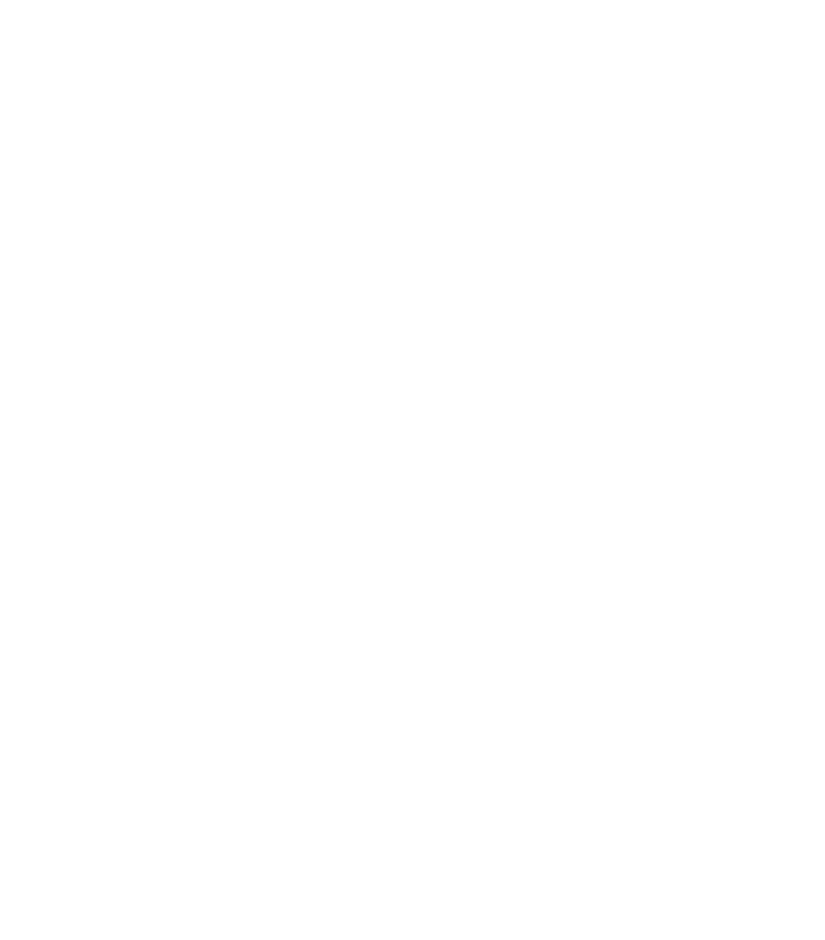
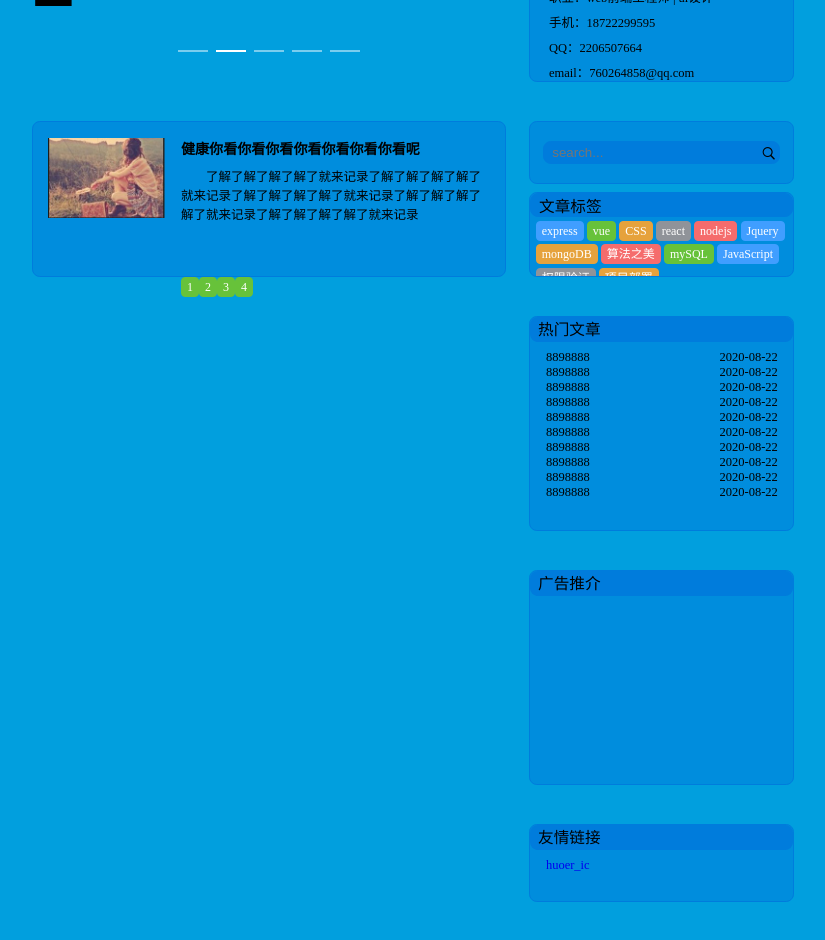
Before and after one commit to web-wu/yunBlog, a Vue app: page /articlelist in a window 1280 px wide. Shown: the part 160-1100 px from the top of the page, without its empty margins (227-1052 px from the left). Before the commit the page ends 800 px from the top, so only its background shows below. Built offline with nearby package versions, Linux system fonts and the light colour scheme.

Commit message:
articleList完成

```diff
--- /dev/null
+++ b/src/components/home/Ad.vue
@@ -0,0 +1,41 @@
+<template>
+  <div class="ad">
+    <div class="ad_Titile">广告推介</div>
+    <div class="ad_content">
+      <img src="" alt="">
+    </div>
+  </div>
+</template>
+
+<script>
+export default {
+  data () {
+    return {}
+  }
+}
+</script>
+
+<style lang="less" scoped>
+@themoColor: #007cdc;
+@bgColor: #019fde;
+@fontColor: #123456;
+@bg1Color: #008ddd;
+.ad{
+  width: 100%;
+  height: 2.864583rem;
+  margin-top: 0.520833rem;
+  border: 1px solid @themoColor;
+  border-radius: 0.104167rem;
+  background-color: @bg1Color;
+  .ad_Titile{
+    height: 0.333333rem;
+    font-size: 0.208333rem;
+    padding: 0 0.104167rem;
+    line-height: 0.333333rem;
+    border-radius: 0.104167rem;
+    background-color: @themoColor;
+  }
+  .ad_content{
+  }
+}
+</style>
--- /dev/null
+++ b/src/components/home/Articlelist.vue
@@ -0,0 +1,98 @@
+<template>
+  <div class="articleList">
+    <div class="top">
+      <div class="image">
+        <img src="../../assets/images/avator.jpg" alt />
+      </div>
+      <div class="content">
+        <h3>健康你看你看你看你看你看你看你看呢</h3>
+        <p>了解了解了解了解了就来记录了解了解了解了解了就来记录了解了解了解了解了就来记录了解了解了解了解了就来记录了解了解了解了解了就来记录</p>
+         <el-tag
+          v-for="item in 4"
+          :key="item"
+          :type="tag_type[0]"
+          effect="dark"
+          size="mini"
+        >
+        {{item}}
+        </el-tag>
+      </div>
+    </div>
+    <!-- <div class="bottom">
+      <div class="timer">
+        <span>
+          <i class="iconfont iconshijian"></i>2020-08-19
+        </span>
+        <span>
+          <i class="iconfont iconzuozhe"></i>web-wu
+        </span>
+      </div>
+      <div class="preview">
+        <span>
+          <i class="iconfont iconchakan-copy"></i>20
+        </span>
+        <span>
+          <i class="iconfont icondianzan_active"></i>50
+        </span>
+        <span>
+          <i class="iconfont iconpinglun"></i>52
+        </span>
+      </div>
+    </div> -->
+  </div>
+</template>
+
+<script>
+export default {
+  data() {
+    return {
+      tag_type: {
+        0: 'success',
+        1: 'danger',
+        2: 'warning',
+        3: 'primary',
+        4: 'info'
+      }
+    }
+  }
+}
+</script>
+
+<style lang="less" scoped>
+@themoColor: #007cdc;
+@bgColor: #019fde;
+@fontColor: #123456;
+@bg1Color: #008ddd;
+.articleList {
+  width: 100%;
+  height: 2.083333rem;
+  padding: 0.208333rem;
+  border: 1px solid @themoColor;
+  border-radius: 0.104167rem;
+  background-color: @bg1Color;
+  margin-top: 0.520833rem;
+  .top {
+    display: flex;
+    img {
+      width: 1.5625rem;
+    }
+    .content {
+      width: 100%;
+      height: 1.458333rem;
+      margin-left: 0.208333rem;
+      h3 {
+        font-size: 0.1875rem;
+        margin-bottom: 0.104167rem;
+        &:hover {
+          cursor: pointer;
+        }
+      }
+      p {
+        font-size: 0.166667rem;
+        word-break: break-all;
+        text-indent: 2em;
+      }
+    }
+  }
+}
+</style>
--- /dev/null
+++ b/src/components/home/Hotarticle.vue
@@ -0,0 +1,64 @@
+<template>
+  <div class="hotarticle">
+    <div class="articleTitile">热门文章</div>
+    <div class="list_article">
+      <ul>
+        <li><span>8898888</span><span>2020-08-22</span></li>
+        <li><span>8898888</span><span>2020-08-22</span></li>
+        <li><span>8898888</span><span>2020-08-22</span></li>
+        <li><span>8898888</span><span>2020-08-22</span></li>
+        <li><span>8898888</span><span>2020-08-22</span></li>
+        <li><span>8898888</span><span>2020-08-22</span></li>
+        <li><span>8898888</span><span>2020-08-22</span></li>
+        <li><span>8898888</span><span>2020-08-22</span></li>
+        <li><span>8898888</span><span>2020-08-22</span></li>
+        <li><span>8898888</span><span>2020-08-22</span></li>
+      </ul>
+    </div>
+  </div>
+</template>
+
+<script>
+export default {
+  data () {
+    return {}
+  }
+}
+</script>
+
+<style lang="less" scoped>
+@themoColor: #007cdc;
+@bgColor: #019fde;
+@fontColor: #123456;
+@bg1Color: #008ddd;
+.hotarticle{
+  width: 100%;
+  height: 2.864583rem;
+  margin-top: 0.520833rem;
+  border: 1px solid @themoColor;
+  border-radius: 0.104167rem;
+  background-color: @bg1Color;
+  .articleTitile{
+    height: 0.333333rem;
+    font-size: 0.208333rem;
+    padding: 0 0.104167rem;
+    line-height: 0.333333rem;
+    border-radius: 0.104167rem;
+    background-color: @themoColor;
+  }
+  .list_article{
+     ul{
+      padding: 0.104167rem 0.208333rem;
+      li{
+        display: flex;
+        align-items: center;
+        justify-content: space-between;
+        width: 100%;
+        span{
+          font-size: 0.166667rem;
+        }
+      }
+    }
+  }
+}
+</style>
--- a/src/components/home/Index.vue
+++ b/src/components/home/Index.vue
@@ -13,8 +13,11 @@
     </div>
     <!-- 右边信息布局 -->
     <div class="content_right">
-      <div><IdCard></IdCard></div>
-      <div><Search :tags="tags" @tagsVal="handlTagEcent" @searcher="clickSearch"></Search></div>
+      <IdCard></IdCard>
+      <Search :tags="tags" @tagsVal="handlTagEcent" @searcher="clickSearch"></Search>
+      <Hotarticle></Hotarticle>
+      <Ad></Ad>
+      <FriendLink></FriendLink>
     </div>
   </div>
 </template>
@@ -22,6 +25,9 @@
 <script>
 import IdCard from '../../components/home/IdCard'
 import Search from '../../components/home/Search'
+import Hotarticle from '../../components/home/Hotarticle'
+import Ad from '../../components/home/Ad'
+import FriendLink from '../../components/home/friendLink'
 export default {
   data () {
     return {
@@ -45,7 +51,10 @@
   },
   components: {
     IdCard,
-    Search
+    Search,
+    Hotarticle,
+    Ad,
+    FriendLink
   },
   methods: {
     handlTagEcent (val) {
--- /dev/null
+++ b/src/components/home/friendLink.vue
@@ -0,0 +1,45 @@
+<template>
+  <div class="friendLink">
+    <div class="friendLink_title">友情链接</div>
+    <div class="link">
+      <ul>
+        <li><a href="#">huoer_ic</a></li>
+      </ul>
+    </div>
+  </div>
+</template>
+
+<script>
+export default {
+  data () {
+    return {}
+  }
+}
+</script>
+
+<style lang="less" scoped>
+@themoColor: #007cdc;
+@bgColor: #019fde;
+@fontColor: #123456;
+@bg1Color: #008ddd;
+.friendLink{
+  width: 100%;
+  height: 1.041667rem;
+  border: 1px solid @themoColor;
+  border-radius: 0.104167rem;
+  background-color: @bg1Color;
+  margin-top: 0.520833rem;
+  .friendLink_title{
+    height: 0.333333rem;
+    font-size: 0.208333rem;
+    padding: 0 0.104167rem;
+    line-height: 0.333333rem;
+    border-radius: 0.104167rem;
+    background-color: @themoColor;
+  }
+  .link{
+    font-size: 0.166667rem;
+    padding: 0.104167rem 0.208333rem;
+  }
+}
+</style>
--- a/src/router/index.js
+++ b/src/router/index.js
@@ -4,6 +4,7 @@
 import Admin from '../components/Admin'
 import Index from '../components/home/Index'
 import Addblog from '../components/home/Addblog'
+import ArticleList from '../components/home/Articlelist'
 
 Vue.use(VueRouter)
 
@@ -14,7 +15,14 @@
     component: Home,
     children: [
       { path: '/', redirect: '/index' },
-      { path: '/index', component: Index },
+      {
+        path: '/index',
+        component: Index,
+        redirect: '/articlelist',
+        children: [
+          { path: '/articlelist', component: ArticleList }
+        ]
+      },
       { path: '/addblog', component: Addblog }
     ]
   },
```
